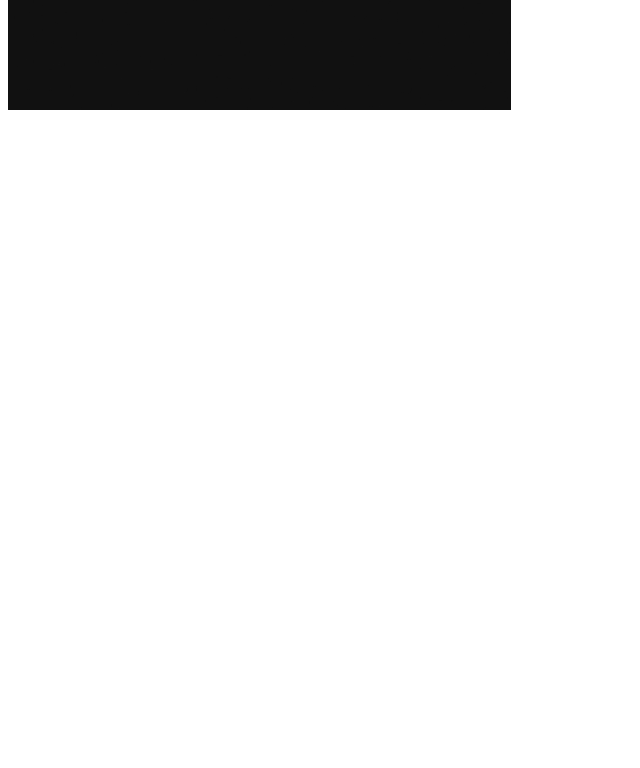
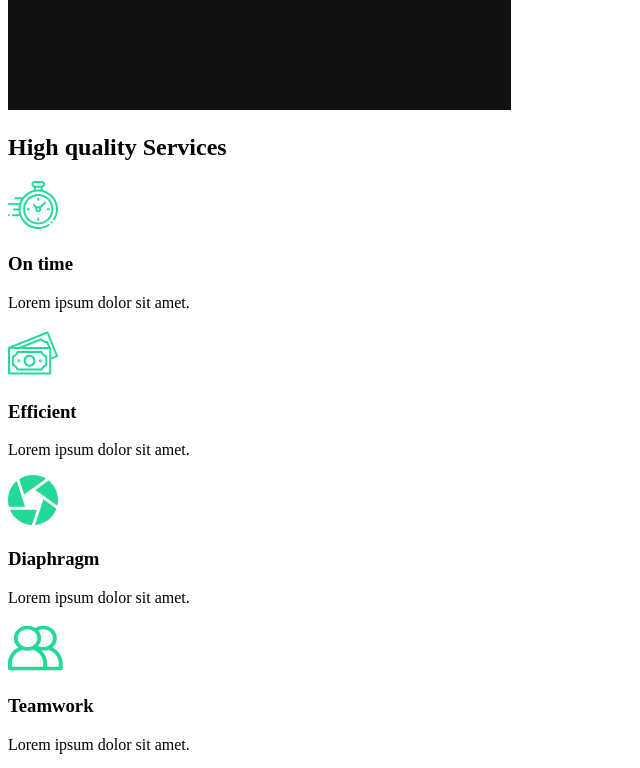
Before and after one commit to IngenouslySlow/Website-React, a React (Create React App) app: page / in a window 1280 px wide. Shown: the part 860-1628 px from the top of the page, without its empty margins (0-640 px from the left). Before the commit the page ends 982 px from the top, so only its background shows below. Built offline with nearby package versions, Linux system fonts and the light colour scheme.

Commit message:
Add Services

```diff
--- /dev/null
+++ b/src/Components/ServicesSection.js
@@ -0,0 +1,51 @@
+import React from "react";
+import clock from "../img/clock.svg";
+import money from "../img/money.svg";
+import diaphragm from "../img/diaphragm.svg";
+import teamwork from "../img/teamwork.svg";
+import home2 from "../img/home2.png";
+
+const ServicesSection = () => {
+  return (
+    <div className="services">
+      <div className="description">
+        <h2>
+          High <span>quality</span> Services
+        </h2>
+        <div className="cards">
+          <div className="card">
+            <div className="icon">
+              <img src={clock} alt="icon" />
+              <h3>On time</h3>
+            </div>
+            <p>Lorem ipsum dolor sit amet.</p>
+          </div>
+          <div className="card">
+            <div className="icon">
+              <img src={money} alt="icon" />
+              <h3>Efficient</h3>
+            </div>
+            <p>Lorem ipsum dolor sit amet.</p>
+          </div>
+          <div className="card">
+            <div className="icon">
+              <img src={diaphragm} alt="icon" />
+              <h3>Diaphragm</h3>
+            </div>
+            <p>Lorem ipsum dolor sit amet.</p>
+          </div>
+          <div className="card">
+            <div className="icon">
+              <img src={teamwork} alt="icon" />
+              <h3>Teamwork</h3>
+            </div>
+            <p>Lorem ipsum dolor sit amet.</p>
+          </div>
+        </div>
+        <img src={home2} alt="services" />
+      </div>
+    </div>
+  );
+};
+
+export default ServicesSection;
--- a/src/Pages/AbousUs.js
+++ b/src/Pages/AbousUs.js
@@ -2,12 +2,14 @@
 
 //Importing components
 import AboutSection from "../Components/AboutSection";
+import ServicesSection from "../Components/ServicesSection";
 
 const AbousUs = () => {
   return (
-    <div>
+    <>
       <AboutSection />
-    </div>
+      <ServicesSection />
+    </>
   );
 };
 
```
